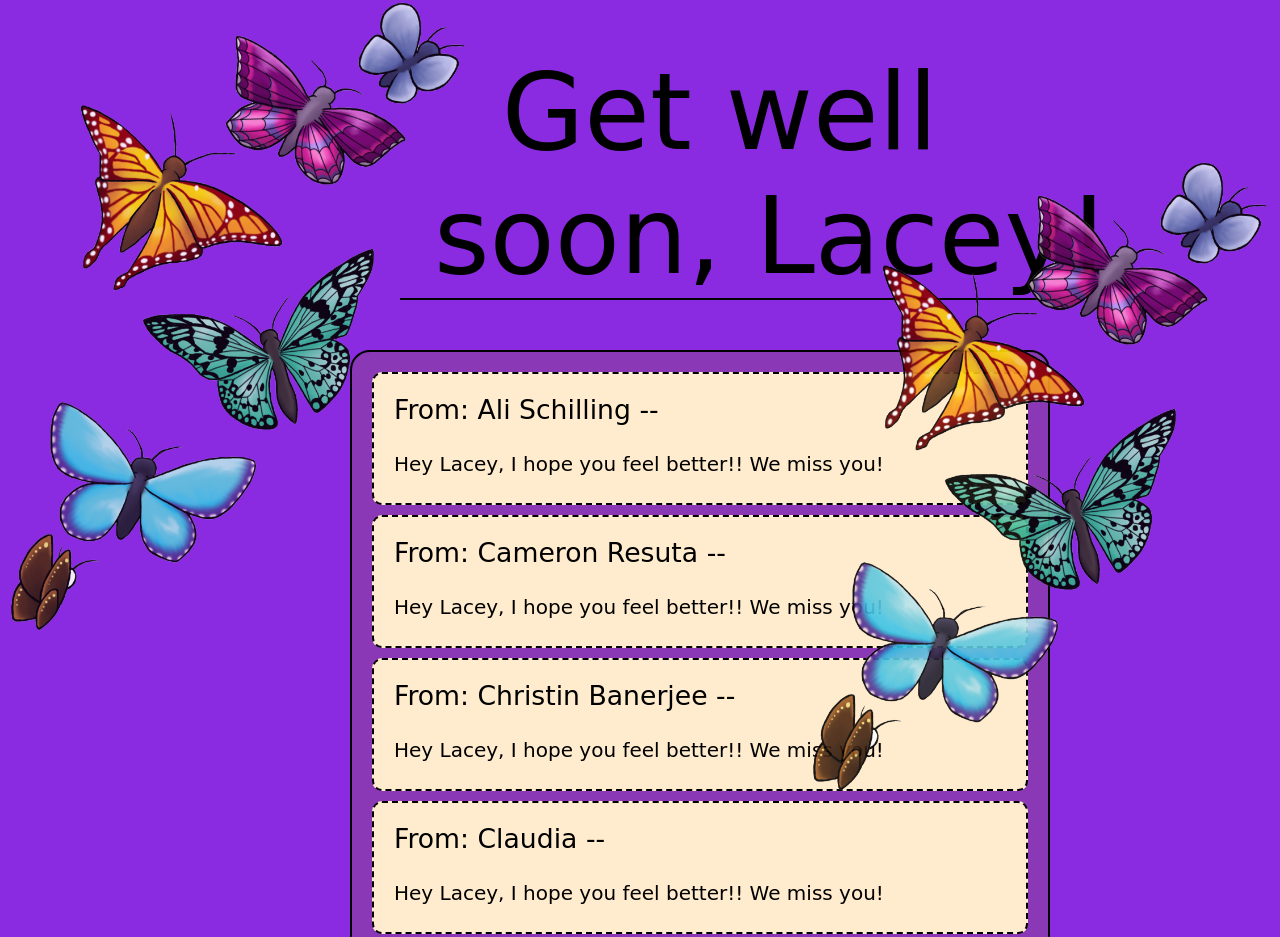
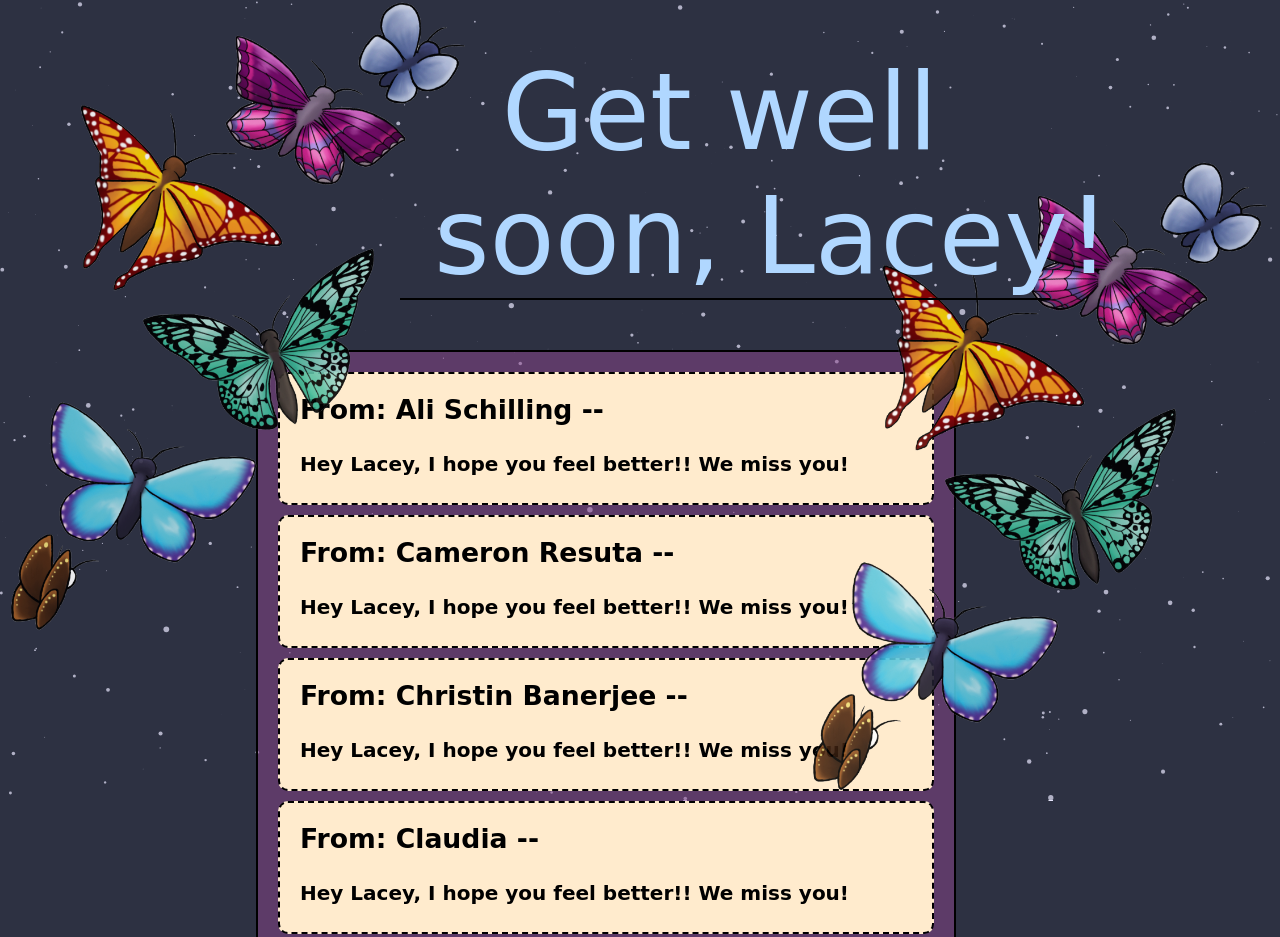
Before and after one commit to jrobson1065/jrobson1065.github.io, a plain HTML site: page index.html in a window 1280 px wide. Shown: the top 937 px of the page. Drawn offline with Linux system fonts and the light colour scheme; a web font is replaced by a local one.

Commit message:
update bg for Lacey

```diff
--- a/CSS/card.css
+++ b/CSS/card.css
@@ -6,9 +6,12 @@
     left: 0;
     width: 100vw;
     height: auto;
-    background-color: blueviolet;
     z-index: 2000;
     font-family: 'Love Ya Like A Sister', cursive;
+}
+
+canvas {
+    z-index: 1980;
 }
 
 .butterflies {
@@ -35,6 +38,9 @@
     margin-left: 400px;
     margin-top: 50px;
     font-size: 80pt;
+    position: relative;
+    z-index: 1995;
+    color: #b0d7ff;
 }
 
 hr {
@@ -48,7 +54,7 @@ hr {
     margin-top: 50px;
     border: 2px solid black;
     border-radius: 20px;
-    left: 350px;
+    left: 20%;
     height: auto;
     background-color: rgba(142, 71, 142, 0.5);
     display: flex;
@@ -58,8 +64,9 @@ hr {
 .comments {
     border: 2px solid black;
     border-radius: 20px;
-    width: 700px;
+    max-width: 700px;
     position: relative;
+    font-weight: bolder;
 }
 
 .person {
```
